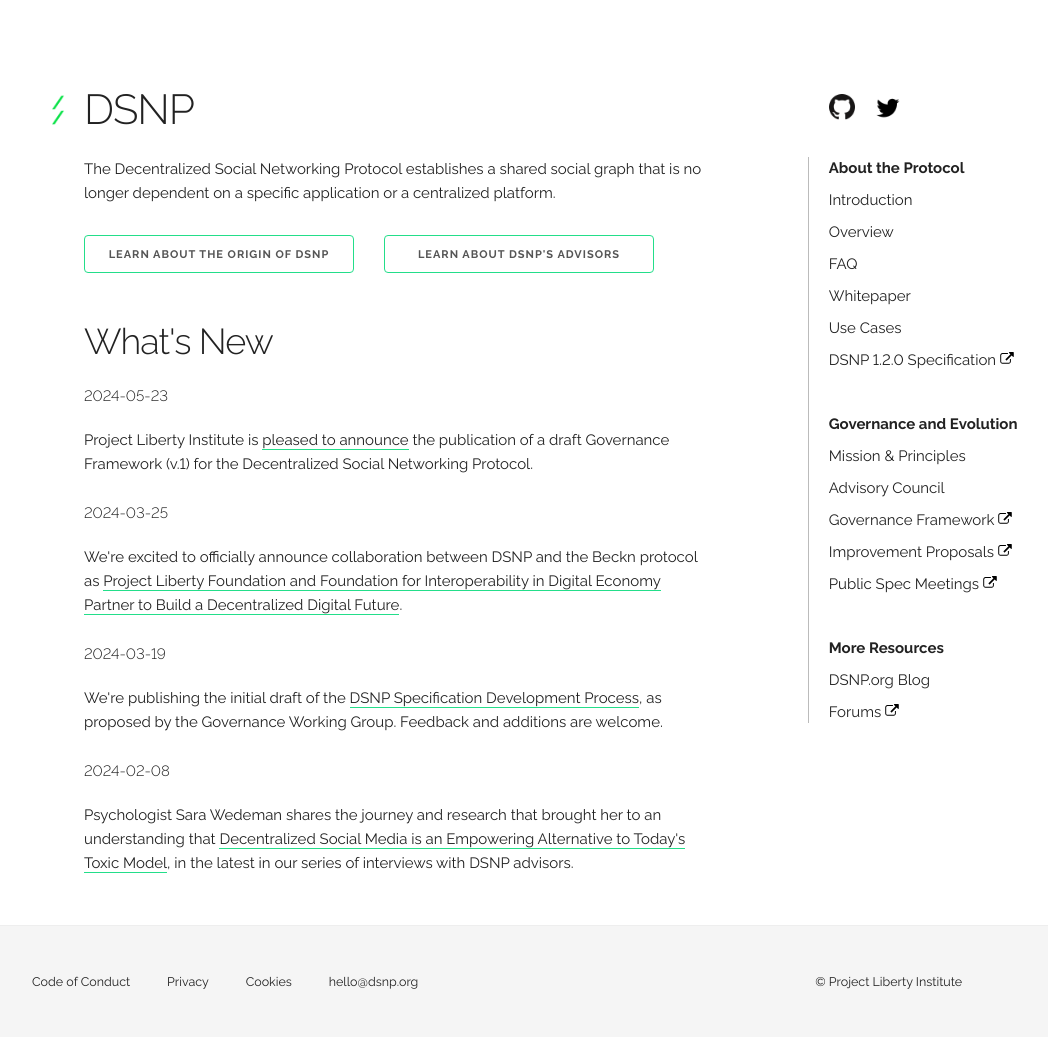
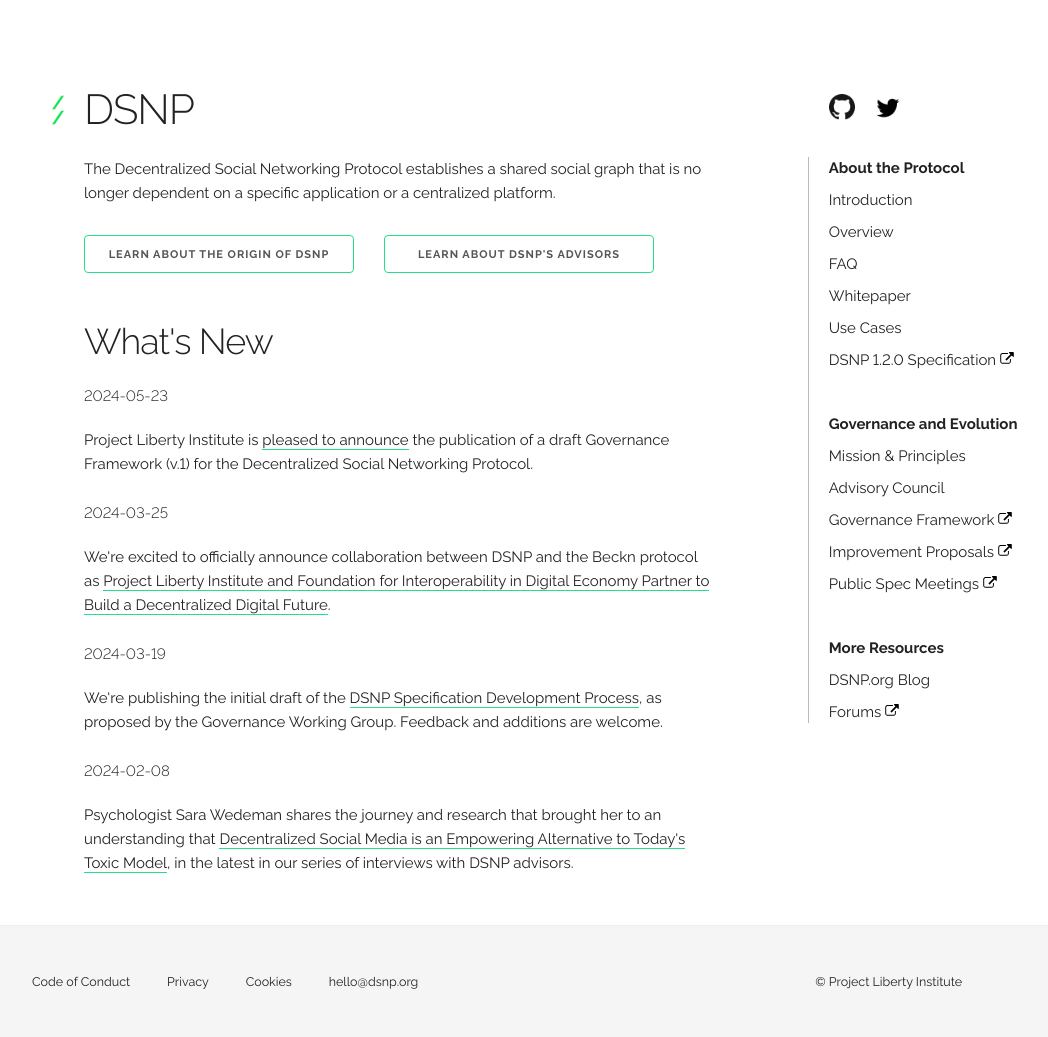
Before and after one commit to DSNP-org/dsnp-web, a Jekyll site: the page built from index.html, in a window 1280 px wide. Shown: the whole page, without its empty margins (108-1156 px from the left). Built offline with Jekyll 4.4.1, drawn with Linux system fonts in a browser that asks for light colours; comment, search, counter and statistics services are not loaded.

Commit message:
Fixes per Kila

```diff
--- a/index.html
+++ b/index.html
@@ -18,7 +18,7 @@
   Networking Protocol.
 
   <h6>2024-03-25</h6>
-  <p>We're excited to officially announce collaboration between DSNP and the Beckn protocol as <a href="blog/2024/03/25/plf-fide-partner-build-decentralized-future.html">Project Liberty Foundation and Foundation for Interoperability in Digital Economy Partner to Build a Decentralized Digital Future</a>.
+  <p>We're excited to officially announce collaboration between DSNP and the Beckn protocol as <a href="blog/2024/03/25/plf-fide-partner-build-decentralized-future.html">Project Liberty Institute and Foundation for Interoperability in Digital Economy Partner to Build a Decentralized Digital Future</a>.
 
   <h6>2024-03-19</h6>
   <p>We're publishing the initial draft of the <a href="process.html">DSNP Specification Development Process</a>, as proposed by the Governance Working Group.
```
Also changed, not shown: about/Beckn-use-case.md (+1 -1 lines).
